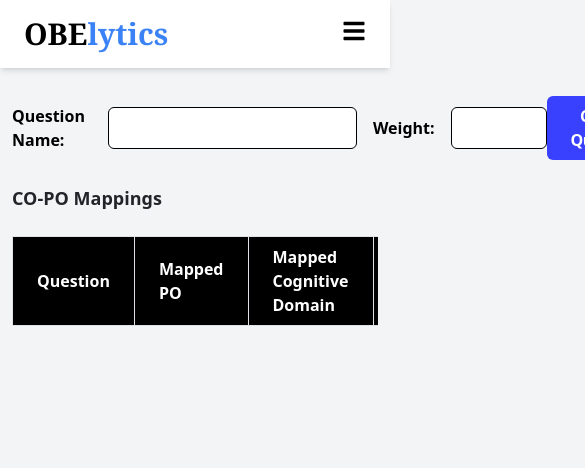
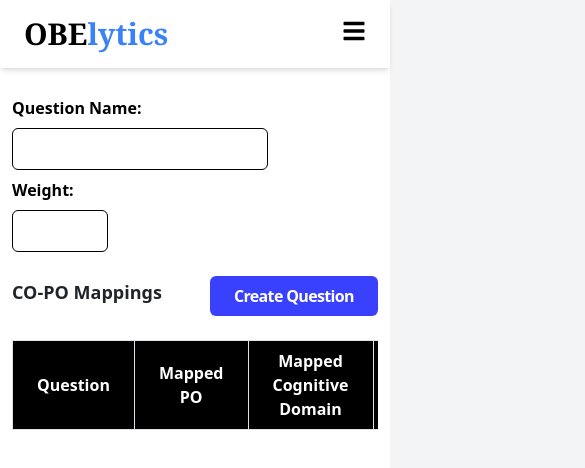
Before and after one commit to bithi22/programming-outcome-llm-project-frontend, a React (Create React App) app: page /questioncopomapping in a window 390 px wide. Shown: the top 468 px of the page, 585 px wide, since content can reach past the window. Built offline with nearby package versions, Linux system fonts and the light colour scheme.

Commit message:
Mobile Responsive except report pages.

```diff
--- a/src/pages/QuestionCoPO.js
+++ b/src/pages/QuestionCoPO.js
@@ -1,10 +1,9 @@
-import React, { useState, useEffect } from 'react';
-import { useLocation, useNavigate } from 'react-router-dom';
-import axios from 'axios';
-import Navbar from '../components/Navbar';
+import React, { useState, useEffect } from "react";
+import { useLocation, useNavigate } from "react-router-dom";
+import axios from "axios";
+import Navbar from "../components/Navbar";
 
 axios.defaults.withCredentials = true; // Enables sending cookies with every request
-
 
 function QuestionCoPo() {
   const location = useLocation();
@@ -14,23 +13,28 @@ function QuestionCoPo() {
   const initialQuestionName = location.state?.questionName;
   const initialQuestionWeight = location.state?.questionWeight;
   const questionData = location.state?.questionData;
-  const [classroom_id, setClassroom_id] = useState(location.state?.classroom_id);
+  const [classroom_id, setClassroom_id] = useState(
+    location.state?.classroom_id
+  );
 
   const [question, setQuestion] = useState(null);
 
   // New editable state for question name and weight
-  const [editableQuestionName, setEditableQuestionName] = useState(initialQuestionName);
-  const [editableQuestionWeight, setEditableQuestionWeight] = useState(initialQuestionWeight);
+  const [editableQuestionName, setEditableQuestionName] =
+    useState(initialQuestionName);
+  const [editableQuestionWeight, setEditableQuestionWeight] = useState(
+    initialQuestionWeight
+  );
 
   // UI states
   const [isLoading, setIsLoading] = useState(false);
-  const [popupMessage, setPopupMessage] = useState('');
+  const [popupMessage, setPopupMessage] = useState("");
 
-  const [error,setError] = useState('')
+  const [error, setError] = useState("");
 
   const navItems = [];
 
-  const actionButton = { label: 'Logout', path: '/logout' };
+  const actionButton = { label: "Logout", path: "/logout" };
 
   useEffect(() => {
     setQuestion(questionData);
@@ -38,12 +42,12 @@ function QuestionCoPo() {
 
   // Define dropdown options (no placeholder)
   const cognitiveDomainsOptions = [
-    'Knowledge',
-    'Understanding',
-    'Analyzing',
-    'Applying',
-    'Creating',
-    'Evaluating',
+    "Knowledge",
+    "Understanding",
+    "Analyzing",
+    "Applying",
+    "Creating",
+    "Evaluating",
   ];
   const poOptions = Array.from({ length: 12 }, (_, i) => `PO${i + 1}`);
 
@@ -53,7 +57,7 @@ function QuestionCoPo() {
       const newQuestion = { ...prev };
       if (!newQuestion.co_po_mapping) newQuestion.co_po_mapping = {};
 
-      const idParts = rowId.split('.');
+      const idParts = rowId.split(".");
       if (idParts.length === 1) {
         // Top-level mapping
         if (!newQuestion.co_po_mapping[rowId]) {
@@ -65,44 +69,44 @@ function QuestionCoPo() {
         if (!newQuestion.co_po_mapping[key]) {
           newQuestion.co_po_mapping[key] = {};
         }
-        if (!newQuestion.co_po_mapping[key]['sub-sections']) {
-          newQuestion.co_po_mapping[key]['sub-sections'] = {};
+        if (!newQuestion.co_po_mapping[key]["sub-sections"]) {
+          newQuestion.co_po_mapping[key]["sub-sections"] = {};
         }
-        if (!newQuestion.co_po_mapping[key]['sub-sections'][subKey]) {
-          newQuestion.co_po_mapping[key]['sub-sections'][subKey] = {};
+        if (!newQuestion.co_po_mapping[key]["sub-sections"][subKey]) {
+          newQuestion.co_po_mapping[key]["sub-sections"][subKey] = {};
         }
-        newQuestion.co_po_mapping[key]['sub-sections'][subKey][field] = value;
+        newQuestion.co_po_mapping[key]["sub-sections"][subKey][field] = value;
       } else if (idParts.length === 3) {
         const [key, subKey, subSubKey] = idParts;
         if (!newQuestion.co_po_mapping[key]) {
           newQuestion.co_po_mapping[key] = {};
         }
-        if (!newQuestion.co_po_mapping[key]['sub-sections']) {
-          newQuestion.co_po_mapping[key]['sub-sections'] = {};
+        if (!newQuestion.co_po_mapping[key]["sub-sections"]) {
+          newQuestion.co_po_mapping[key]["sub-sections"] = {};
         }
-        if (!newQuestion.co_po_mapping[key]['sub-sections'][subKey]) {
-          newQuestion.co_po_mapping[key]['sub-sections'][subKey] = {};
+        if (!newQuestion.co_po_mapping[key]["sub-sections"][subKey]) {
+          newQuestion.co_po_mapping[key]["sub-sections"][subKey] = {};
         }
         if (
-          !newQuestion.co_po_mapping[key]['sub-sections'][subKey][
-            'sub-sub-sections'
+          !newQuestion.co_po_mapping[key]["sub-sections"][subKey][
+            "sub-sub-sections"
           ]
         ) {
-          newQuestion.co_po_mapping[key]['sub-sections'][subKey][
-            'sub-sub-sections'
+          newQuestion.co_po_mapping[key]["sub-sections"][subKey][
+            "sub-sub-sections"
           ] = {};
         }
         if (
-          !newQuestion.co_po_mapping[key]['sub-sections'][subKey][
-            'sub-sub-sections'
+          !newQuestion.co_po_mapping[key]["sub-sections"][subKey][
+            "sub-sub-sections"
           ][subSubKey]
         ) {
-          newQuestion.co_po_mapping[key]['sub-sections'][subKey][
-            'sub-sub-sections'
+          newQuestion.co_po_mapping[key]["sub-sections"][subKey][
+            "sub-sub-sections"
           ][subSubKey] = {};
         }
-        newQuestion.co_po_mapping[key]['sub-sections'][subKey][
-          'sub-sub-sections'
+        newQuestion.co_po_mapping[key]["sub-sections"][subKey][
+          "sub-sub-sections"
         ][subSubKey][field] = value;
       }
       return newQuestion;
@@ -119,19 +123,19 @@ function QuestionCoPo() {
 
     Object.entries(question.question_details).forEach(([key, value]) => {
       // If there are no sub-sections:
-      if (!value || !value['sub-sections']) {
+      if (!value || !value["sub-sections"]) {
         rows.push({
           id: key,
           description: (
             <>
-              <strong>{key + '. '}</strong>
-              {value?.description || ''}
+              <strong>{key + ". "}</strong>
+              {value?.description || ""}
             </>
           ),
-          PO: question?.co_po_mapping?.[key]?.PO || '',
-          'Cognitive Domain':
-            question?.co_po_mapping?.[key]?.['Cognitive Domain'] || '',
-          marks: question?.co_po_mapping?.[key]?.marks || '',
+          PO: question?.co_po_mapping?.[key]?.PO || "",
+          "Cognitive Domain":
+            question?.co_po_mapping?.[key]?.["Cognitive Domain"] || "",
+          marks: question?.co_po_mapping?.[key]?.marks || "",
         });
       } else {
         // Parent row (no marks => no dropdown)
@@ -139,36 +143,36 @@ function QuestionCoPo() {
           id: key,
           description: (
             <>
-              <strong>{key + '. '}</strong>
-              {value?.description || ''}
+              <strong>{key + ". "}</strong>
+              {value?.description || ""}
             </>
           ),
-          PO: '',
-          'Cognitive Domain': '',
-          marks: '',
+          PO: "",
+          "Cognitive Domain": "",
+          marks: "",
         });
 
-        Object.entries(value['sub-sections'] || {}).forEach(
+        Object.entries(value["sub-sections"] || {}).forEach(
           ([subKey, subValue]) => {
-            if (!subValue || !subValue['sub-sub-sections']) {
+            if (!subValue || !subValue["sub-sub-sections"]) {
               rows.push({
                 id: `${key}.${subKey}`,
                 description: (
                   <>
-                    <strong>{subKey + '. '}</strong>
-                    {subValue?.description || ''}
+                    <strong>{subKey + ". "}</strong>
+                    {subValue?.description || ""}
                   </>
                 ),
                 PO:
-                  question?.co_po_mapping?.[key]?.['sub-sections']?.[subKey]
-                    ?.PO || '',
-                'Cognitive Domain':
-                  question?.co_po_mapping?.[key]?.['sub-sections']?.[subKey]?.[
-                    'Cognitive Domain'
-                  ] || '',
+                  question?.co_po_mapping?.[key]?.["sub-sections"]?.[subKey]
+                    ?.PO || "",
+                "Cognitive Domain":
+                  question?.co_po_mapping?.[key]?.["sub-sections"]?.[subKey]?.[
+                    "Cognitive Domain"
+                  ] || "",
                 marks:
-                  question?.co_po_mapping?.[key]?.['sub-sections']?.[subKey]
-                    ?.marks || '',
+                  question?.co_po_mapping?.[key]?.["sub-sections"]?.[subKey]
+                    ?.marks || "",
               });
             } else {
               // Sub-section parent row
@@ -176,39 +180,39 @@ function QuestionCoPo() {
                 id: `${key}.${subKey}`,
                 description: (
                   <>
-                    <strong>{subKey + '. '}</strong>
-                    {subValue?.description || ''}
+                    <strong>{subKey + ". "}</strong>
+                    {subValue?.description || ""}
                   </>
                 ),
-                PO: '',
-                'Cognitive Domain': '',
-                marks: '',
+                PO: "",
+                "Cognitive Domain": "",
+                marks: "",
               });
 
-              Object.entries(subValue['sub-sub-sections'] || {}).forEach(
+              Object.entries(subValue["sub-sub-sections"] || {}).forEach(
                 ([subSubKey, subSubValue]) => {
                   rows.push({
                     id: `${key}.${subKey}.${subSubKey}`,
                     description: (
                       <>
-                        <strong>{subSubKey + '. '}</strong>
-                        {subSubValue?.description || ''}
+                        <strong>{subSubKey + ". "}</strong>
+                        {subSubValue?.description || ""}
                       </>
                     ),
                     PO:
-                      question?.co_po_mapping?.[key]?.['sub-sections']?.[
+                      question?.co_po_mapping?.[key]?.["sub-sections"]?.[
                         subKey
-                      ]?.['sub-sub-sections']?.[subSubKey]?.PO || '',
-                    'Cognitive Domain':
-                      question?.co_po_mapping?.[key]?.['sub-sections']?.[
+                      ]?.["sub-sub-sections"]?.[subSubKey]?.PO || "",
+                    "Cognitive Domain":
+                      question?.co_po_mapping?.[key]?.["sub-sections"]?.[
                         subKey
-                      ]?.['sub-sub-sections']?.[subSubKey]?.[
-                        'Cognitive Domain'
-                      ] || '',
+                      ]?.["sub-sub-sections"]?.[subSubKey]?.[
+                        "Cognitive Domain"
+                      ] || "",
                     marks:
-                      question?.co_po_mapping?.[key]?.['sub-sections']?.[
+                      question?.co_po_mapping?.[key]?.["sub-sections"]?.[
                         subKey
-                      ]?.['sub-sub-sections']?.[subSubKey]?.marks || '',
+                      ]?.["sub-sub-sections"]?.[subSubKey]?.marks || "",
                   });
                 }
               );
@@ -223,18 +227,18 @@ function QuestionCoPo() {
       return (
         <tr key={index}>
           <td className="px-4 py-2 border">
-            <div className="w-full" style={{ whiteSpace: 'pre-wrap' }}>
-              {row?.description || ''}
+            <div className="w-full" style={{ whiteSpace: "pre-wrap" }}>
+              {row?.description || ""}
             </div>
           </td>
 
           {/* PO cell */}
-          <td className="px-4 py-2 border">
+          <td className="px-4 py-2 border text-center">
             {marks ? (
               <select
                 value={row.PO}
                 onChange={(e) =>
-                  handleMappingChange(row.id, 'PO', e.target.value)
+                  handleMappingChange(row.id, "PO", e.target.value)
                 }
                 className="w-full border rounded p-1"
               >
@@ -250,12 +254,16 @@ function QuestionCoPo() {
           </td>
 
           {/* Cognitive Domain cell */}
-          <td className="px-4 py-2 border">
+          <td className="px-4 py-2 border text-center">
             {marks ? (
               <select
-                value={row['Cognitive Domain']}
+                value={row["Cognitive Domain"]}
                 onChange={(e) =>
-                  handleMappingChange(row.id, 'Cognitive Domain', e.target.value)
+                  handleMappingChange(
+                    row.id,
+                    "Cognitive Domain",
+                    e.target.value
+                  )
                 }
                 className="w-full border rounded p-1"
               >
@@ -271,8 +279,8 @@ function QuestionCoPo() {
           </td>
 
           {/* Marks cell */}
-          <td className="px-4 py-2 border">
-            <span>{row?.marks || ''}</span>
+          <td className="px-4 py-2 border text-center">
+            <span>{row?.marks || ""}</span>
           </td>
         </tr>
       );
@@ -281,17 +289,16 @@ function QuestionCoPo() {
 
   // Handles the "Create Question" button click
   const handleCreateQuestion = async () => {
-    setError('')
-    setPopupMessage('')
-    if (!question){
-      setError('Failed to load question data. Please try again.')
-    };
-
-    if(!editableQuestionName || !editableQuestionWeight){
-      setError("Question name or weight cannot be empty.")
-      return
+    setError("");
+    setPopupMessage("");
+    if (!question) {
+      setError("Failed to load question data. Please try again.");
     }
 
+    if (!editableQuestionName || !editableQuestionWeight) {
+      setError("Question name or weight cannot be empty.");
+      return;
+    }
 
     const token = localStorage.getItem("accessToken");
     if (!token) {
@@ -310,53 +317,54 @@ function QuestionCoPo() {
     try {
       setIsLoading(true);
       // Make your POST request (update the URL as per your backend)
-      const response = await axios.post(`http://localhost:8000/question`, payload, {
+      const response = await axios.post(
+        `http://localhost:8000/question`,
+        payload,
+        {
           headers: {
             accessToken: token,
           },
-      });
+        }
+      );
 
-      if(response.status===201){
+      if (response.status === 201) {
         // On success, show success message
-        setTimeout(()=>{
+        setTimeout(() => {
           setIsLoading(false);
-          setPopupMessage('Question created successfully!');
-        },1500)
+          setPopupMessage("Question created successfully!");
+        }, 1500);
 
         // Hide popup after 3 seconds and navigate
         setTimeout(() => {
-          setPopupMessage('');
-          navigate('/allquestions',{
-            state : {
-              classroom_id
-            }
+          setPopupMessage("");
+          window.history.replaceState(null, "", "/allquestions"); // Clear forward history
+          navigate("/allquestions", {
+            state: {
+              classroom_id,
+            },
+            replace : true
           });
         }, 3000);
-      }
-      else{
-        setTimeout(()=>{
+      } else {
+        setTimeout(() => {
           setIsLoading(false);
           setPopupMessage(response.data?.message);
-          setPopupMessage('')
-        },1500)
-
+          setPopupMessage("");
+        }, 1500);
       }
-
     } catch (error) {
-      setTimeout(()=>{
+      setTimeout(() => {
         setIsLoading(false);
         setError(error.response?.data?.message);
-        setPopupMessage('')
-      },1500)
+        setPopupMessage("");
+      }, 1500);
     }
   };
 
   return (
-    <div>
-      <Navbar
-        navItems={navItems}
-        logout={true}
-        />
+    <div className="flex flex-col bg-white min-h-screen overflow-x-hidden">
+      <Navbar navItems={navItems} logout={true} />
+      <div className="h-16"></div>
 
       {/* Popup Message */}
       {popupMessage && (
@@ -383,10 +391,10 @@ function QuestionCoPo() {
         </div>
       )}
 
-      <div className="container mx-auto px-6 mt-24 mb-6">
+      <div className="container mx-auto px-6 mt-8 mb-6">
         {/* Header Section with Editable Question Name, Weight, and Create Button */}
         <div className="flex items-center justify-between mb-6">
-          <div className="flex space-x-4 items-center">
+          <div className="flex flex-col space-y-2">
             <label
               htmlFor="question_name"
               className="block font-bold text-left text-black"
@@ -395,7 +403,7 @@ function QuestionCoPo() {
             </label>
             <input
               type="text"
-              spellCheck = {false}
+              spellCheck={false}
               value={editableQuestionName}
               onChange={(e) => setEditableQuestionName(e.target.value)}
               className="p-2 w-64 border border-black rounded-md focus:outline-none"
@@ -408,54 +416,37 @@ function QuestionCoPo() {
             </label>
             <input
               type="number"
-              min="1"
-              max="100"
+              min={1}
+              max={100}
               value={editableQuestionWeight}
               className="border p-2 w-24 border-black rounded-md focus:outline-none"
               onChange={(e) => {
                 let newVal = e.target.value.trim();
                 if (newVal === "") {
-                  setEditableQuestionWeight(newVal)
+                  setEditableQuestionWeight(newVal);
                   return;
                 }
                 newVal = parseFloat(newVal);
                 if (isNaN(newVal) || newVal < 1) {
                   newVal = 1;
                 }
-                if(newVal>100){
-                  newVal = 100
+                if (newVal > 100) {
+                  newVal = 100;
                 }
-                setEditableQuestionWeight(newVal)
+                setEditableQuestionWeight(newVal);
               }}
               onBlur={(e) => {
                 let newVal = e.target.value.trim();
-                if (
-                  newVal === "" ||
-                  isNaN(parseFloat(newVal))
-                ) {
-                  setEditableQuestionWeight(1)
+                if (newVal === "" || isNaN(parseFloat(newVal))) {
+                  setEditableQuestionWeight(1);
                 }
               }}
-
             />
           </div>
-          <button
-            onClick={handleCreateQuestion}
-            disabled={isLoading}
-                className={`bg-[#3941ff] text-white py-2 px-4 rounded-md font-inter font-semibold text-[16px] tracking-[-0.04em] text-center hover:bg-[#2C36CC] ${
-                  isLoading ? "opacity-50 cursor-not-allowed" : ""
-                }`}
-          >
-            Create Question
-          </button>
         </div>
 
         <div>
-        {error && (
-                <p className="text-red-500 mb-4 font-bold">
-                  {error}
-                </p>
-          )}
+          {error && <p className="text-red-500 mb-4 font-bold">{error}</p>}
           {isLoading && (
             <div className="flex justify-center mb-4">
               <svg
@@ -483,16 +474,35 @@ function QuestionCoPo() {
               </div>
             </div>
           )}
+          <div className="flex flex-row items-center justify-between mb-4">
+            <h2 className="text-lg font-semibold ">CO-PO Mappings</h2>
 
-          <h2 className="text-lg font-semibold mb-4">CO-PO Mappings</h2>
+            <button
+              onClick={handleCreateQuestion}
+              disabled={isLoading}
+              className={`bg-[#3941ff] text-white py-2 px-4 rounded-md font-inter font-semibold text-[16px] tracking-[-0.04em] text-center hover:bg-[#2C36CC] ${
+                isLoading ? "opacity-50 cursor-not-allowed" : ""
+              }`}
+            >
+              Create Question
+            </button>
+          </div>
           <div className="overflow-x-auto">
             <table className="table-auto w-full text-left border border-gray-300">
               <thead className="bg-black text-white">
                 <tr>
-                  <th className="px-4 py-2 border">Question</th>
-                  <th className="px-4 py-2 border">Mapped PO</th>
-                  <th className="px-4 py-2 border">Mapped Cognitive Domain</th>
-                  <th className="px-4 py-2 border">Marks</th>
+                  <th className="px-4 py-2 border font-inter font-semibold text-center">
+                    Question
+                  </th>
+                  <th className="px-4 py-2 border font-inter font-semibold text-center">
+                    Mapped PO
+                  </th>
+                  <th className="px-4 py-2 border font-inter font-semibold text-center">
+                    Mapped Cognitive Domain
+                  </th>
+                  <th className="px-4 py-2 border font-inter font-semibold text-center">
+                    Marks
+                  </th>
                 </tr>
               </thead>
               <tbody>{renderMappings()}</tbody>
--- a/src/pages/QuestionDisplay.js
+++ b/src/pages/QuestionDisplay.js
@@ -396,6 +396,7 @@ function QuestionDisplay() {
     } catch (error) {
       setTimeout(() => {
         setIsEditing(false);
+        setLoadingUpdate(false);
         setLoadingUpdateError(error.response?.data?.message);
       }, 1500);
     }
```
Also changed, not shown: src/pages/QuestionResult.js (+80 -3 lines). Lines whose indentation alone changed are shown as unchanged.
